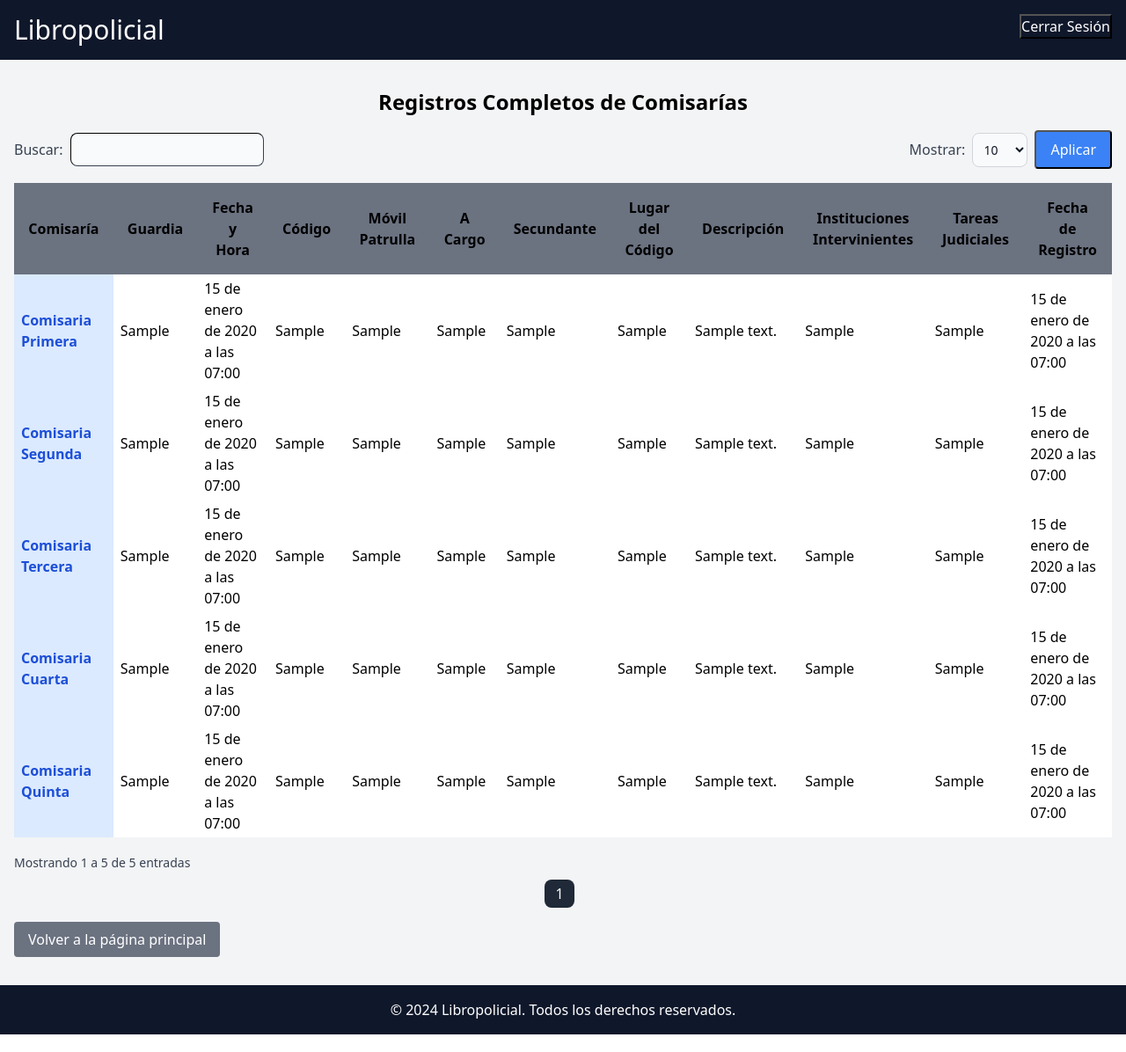
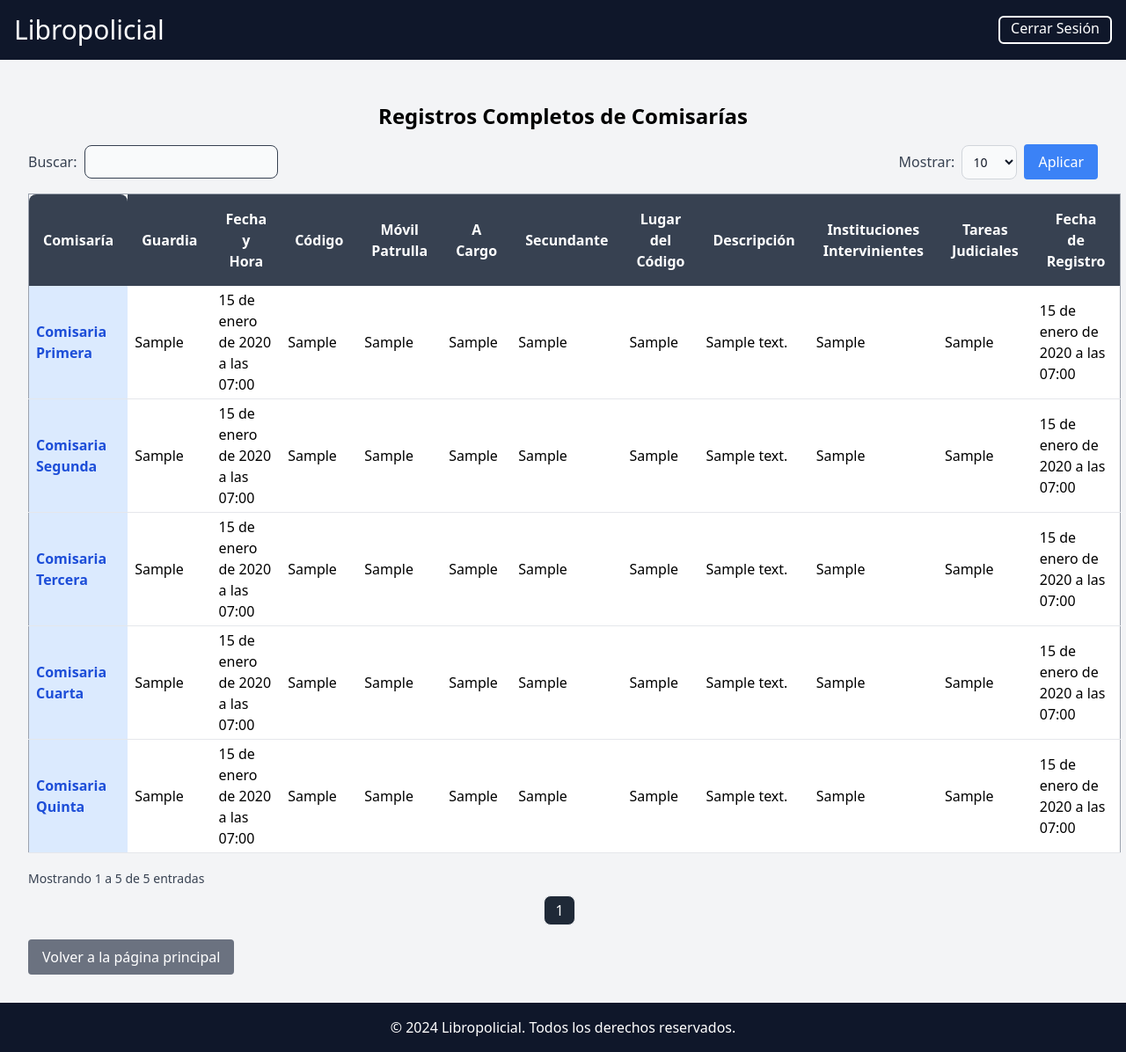
Before and after one commit to ProyectosDcuCoders/libropolicial, a Django app: page /comisarias/completas/ in a window 1280 px wide. Shown: the whole page at 88% size. Run offline with Django 5.2, Linux system fonts and the light colour scheme; a user stored in the database is signed in; tables that the repository leaves empty hold one stand-in row (values such as "Sample post"); some libraries are stand-ins or nearby versions.

Commit message:
base.html: nav(boton cerrar sesion), main(altura adaptable), footer(abajo fijo).

```diff
--- a/Libropolicial/templates/base.html
+++ b/Libropolicial/templates/base.html
@@ -8,23 +8,24 @@
     <link href="{% static 'css/output.css' %}" rel="stylesheet">
     <script src="https://unpkg.com/htmx.org@1.4.1"></script>
     <script src="https://cdn.jsdelivr.net/npm/alpinejs@2.8.2" defer></script>
+    <!-- <link href="https://cdn.jsdelivr.net/npm/tailwindcss@2.2.19/dist/tailwind.min.css" rel="stylesheet"> -->
+    <script src="https://cdn.tailwindcss.com"></script>
 </head>
-<body class="bg-gray-100 min-h-screen">
-    <header class="flex justify-between bg-slate-900 text-white p-4">
+<body class="bg-gray-100 flex flex-col min-h-screen">
+    <header class="flex justify-between items-center bg-slate-900 text-white p-4">
         <h1 class="text-3xl">Libropolicial</h1>
         <nav class="">
             {% if user.is_authenticated %}
             <ul class="flex space-x-4">
                 <form method="post" action="{% url 'logout' %}">
                     {% csrf_token %}
-                    <button type="submit" class="border-2 border-white">Cerrar Sesión</button>
+                    <button type="submit" class="pb-1 px-3 rounded-md border-2 border-white hover:bg-white hover:text-black hover:font-bold">Cerrar Sesión</button>
                 </form>
             </ul>
             {% endif %}
         </nav>
     </header>
-    <main class=" mx-auto">
-
+    <main class="flex-grow mx-auto w-full p-4">
         {% if messages %}
         <div id="messages" class="fixed top-0 left-0 right-0 bg-red-500 text-black p-4 z-50">
             {% for message in messages %}
@@ -41,7 +42,7 @@
         {% block content %}
         {% endblock %}
     </main>
-    <footer class="bg-slate-900 text-white text-center p-4 mt-4">
+    <footer class="bg-slate-900 text-white text-center p-4 mt-auto w-full">
         <p>&copy; 2024 Libropolicial. Todos los derechos reservados.</p>
     </footer>
 </body>
--- a/Libropolicial/templates/comisarias/comisarias_completa_list.html
+++ b/Libropolicial/templates/comisarias/comisarias_completa_list.html
@@ -3,10 +3,10 @@
 {% block title %}Registros Completos de Comisarías{% endblock %}
 
 {% block content %}
-<div class=" mx-auto mt-4 p-4">
+<div class="mx-auto mt-4 p-4">
     <h1 class="text-2xl font-bold mb-4 text-center">Registros Completos de Comisarías</h1>
 
-    <form method="GET" class="mb-4 flex justify-between mx-auto w-fit">
+    <form method="GET" class="mb-4 flex justify-between w-full">
         <div class="flex items-center">
             <label for="search" class="block text-gray-700 mr-2">Buscar:</label>
             <input type="text" id="search" name="q" value="{{ query }}" class="bg-gray-50 border border-gray-700 text-gray-900 text-sm rounded-lg  w-full  p-2">
@@ -23,10 +23,10 @@
         </div>
     </form>
 
-    <table class="min-w-full bg-white border border-gray-400">
-        <thead class="bg-gray-500">
-            <tr>
-                <th class="px-4 py-4">Comisaría</th>
+    <table class="w-full bg-white border border-gray-400 rounded-t-lg">
+        <thead class="bg-gray-700 text-white rounded-t-lg">
+            <tr class="">
+                <th class="rounded-t-lg px-4 py-4">Comisaría</th>
                 <th class="px-4 py-4">Guardia</th>
                 <th class="px-4 py-4">Fecha y Hora</th>
                 <th class="px-4 py-4">Código</th>
```
